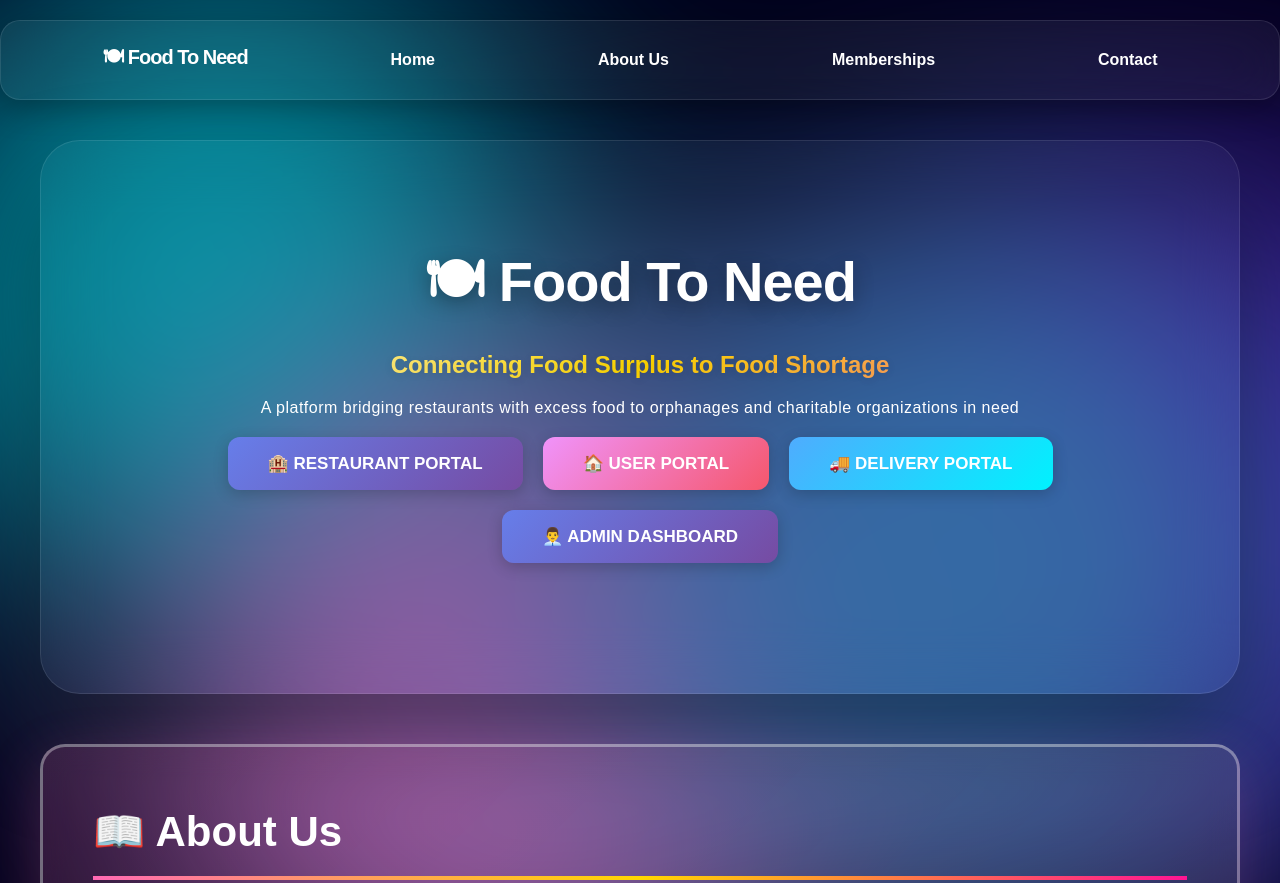
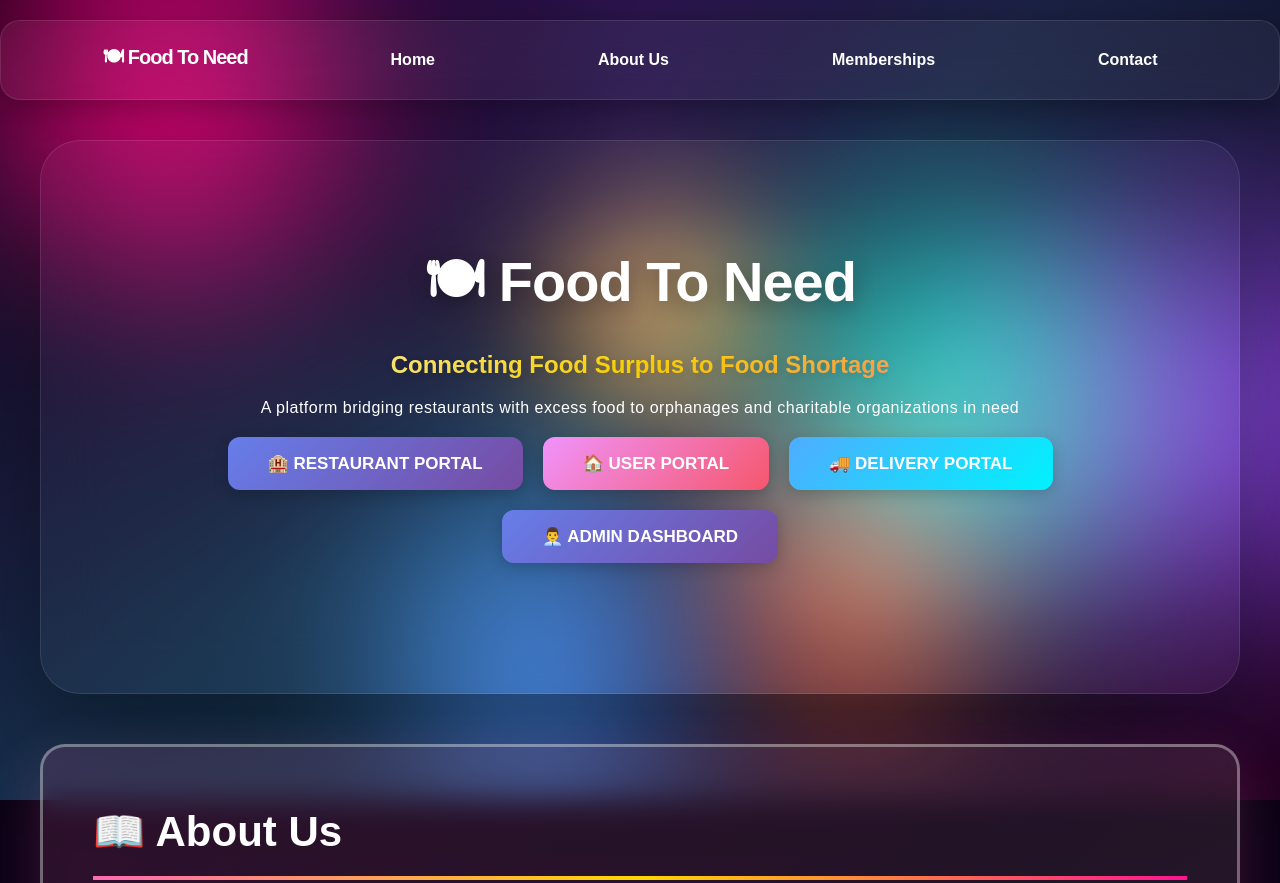
Before and after one commit to nihar17-apr/FoodShare, a website: page public/index.html in a window 1280 px wide. Shown: the top 883 px of the page. Drawn offline with Linux system fonts and the light colour scheme.

Commit message:
feat: add stunning colorful animated background with floating orbs

```diff
--- a/public/index.html
+++ b/public/index.html
@@ -13,13 +13,13 @@
     }
 
     body {
-      background: #02001a;
+      background: #0a0015;
       min-height: 100vh;
       overflow-x: hidden;
       color: white;
     }
 
-    /* Cinematic Aurora Background */
+    /* Stunning Animated Gradient Background */
     .aurora-bg {
       position: fixed;
       top: 0;
@@ -27,65 +27,123 @@
       width: 100%;
       height: 100%;
       z-index: -1;
-      filter: blur(100px);
-      opacity: 0.6;
+      overflow: hidden;
+      background: linear-gradient(135deg, #0a0015 0%, #1a0a2e 25%, #16213e 50%, #0a0015 100%);
+    }
+
+    .aurora-bg::before {
+      content: '';
+      position: absolute;
+      top: -50%;
+      left: -50%;
+      width: 200%;
+      height: 200%;
+      background: conic-gradient(from 0deg at 50% 50%,
+          transparent 0deg,
+          rgba(255, 0, 128, 0.1) 60deg,
+          transparent 120deg,
+          rgba(0, 255, 255, 0.1) 180deg,
+          transparent 240deg,
+          rgba(138, 43, 226, 0.15) 300deg,
+          transparent 360deg);
+      animation: rotateBg 30s linear infinite;
+    }
+
+    @keyframes rotateBg {
+      from {
+        transform: rotate(0deg);
+      }
+
+      to {
+        transform: rotate(360deg);
+      }
     }
 
     .blob {
       position: absolute;
-      width: 600px;
-      height: 600px;
       border-radius: 50%;
-      filter: blur(80px);
-      animation: drift 40s infinite alternate;
+      filter: blur(60px);
+      mix-blend-mode: screen;
+      animation: float 20s ease-in-out infinite;
     }
 
     .blob-1 {
-      background: #00f2fe;
+      width: 500px;
+      height: 500px;
+      background: radial-gradient(circle, #ff006e 0%, transparent 70%);
       top: -10%;
       left: -10%;
-      animation-duration: 50s;
+      animation-duration: 25s;
     }
 
     .blob-2 {
-      background: #7028ff;
-      top: 10%;
-      right: -10%;
-      animation-duration: 60s;
+      width: 600px;
+      height: 600px;
+      background: radial-gradient(circle, #8338ec 0%, transparent 70%);
+      top: 20%;
+      right: -15%;
+      animation-duration: 30s;
       animation-delay: -5s;
     }
 
     .blob-3 {
-      background: #f093fb;
-      bottom: -10%;
-      left: 10%;
-      animation-duration: 45s;
-      animation-delay: -2s;
+      width: 450px;
+      height: 450px;
+      background: radial-gradient(circle, #3a86ff 0%, transparent 70%);
+      bottom: -5%;
+      left: 20%;
+      animation-duration: 22s;
+      animation-delay: -10s;
     }
 
     .blob-4 {
-      background: #4facfe;
-      bottom: 10%;
+      width: 550px;
+      height: 550px;
+      background: radial-gradient(circle, #00f5d4 0%, transparent 70%);
+      bottom: 20%;
       right: 10%;
-      animation-duration: 55s;
+      animation-duration: 28s;
+      animation-delay: -15s;
+    }
+
+    .blob-5 {
+      width: 400px;
+      height: 400px;
+      background: radial-gradient(circle, #fb5607 0%, transparent 70%);
+      top: 50%;
+      left: 50%;
+      transform: translate(-50%, -50%);
+      animation-duration: 35s;
       animation-delay: -8s;
     }
 
-    @keyframes drift {
-      0% {
-        transform: translate(0, 0) scale(1);
+    .blob-6 {
+      width: 350px;
+      height: 350px;
+      background: radial-gradient(circle, #ffbe0b 0%, transparent 70%);
+      top: 10%;
+      left: 40%;
+      animation-duration: 32s;
+      animation-delay: -12s;
+    }
+
+    @keyframes float {
+
+      0%,
+      100% {
+        transform: translate(0, 0) scale(1) rotate(0deg);
       }
 
-      33% {
-        transform: translate(100px, 150px) scale(1.2);
+      25% {
+        transform: translate(50px, -80px) scale(1.1) rotate(90deg);
       }
 
-      66% {
-        transform: translate(-50px, 200px) scale(0.8);
+      50% {
+        transform: translate(-30px, 60px) scale(0.9) rotate(180deg);
       }
 
-      100% {
-        transform: translate(0, 0) scale(1);
+      75% {
+        transform: translate(80px, 40px) scale(1.05) rotate(270deg);
       }
     }
 
@@ -615,6 +673,8 @@
     <div class="blob blob-2"></div>
     <div class="blob blob-3"></div>
     <div class="blob blob-4"></div>
+    <div class="blob blob-5"></div>
+    <div class="blob blob-6"></div>
   </div>
   <!-- Navigation -->
   <div class="navbar">
```
Also changed, not shown: public/user.html (+92 -31 lines).
